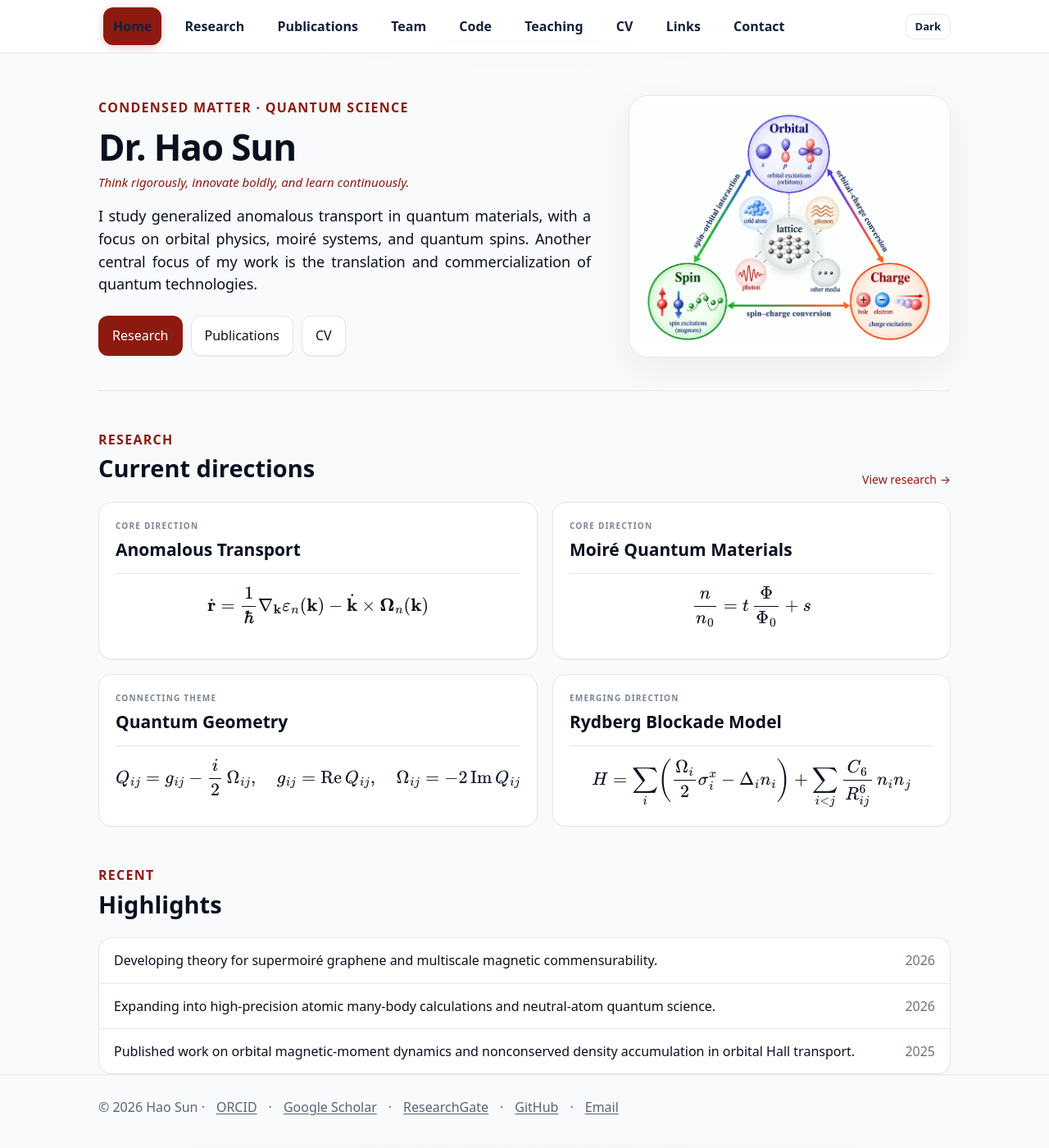
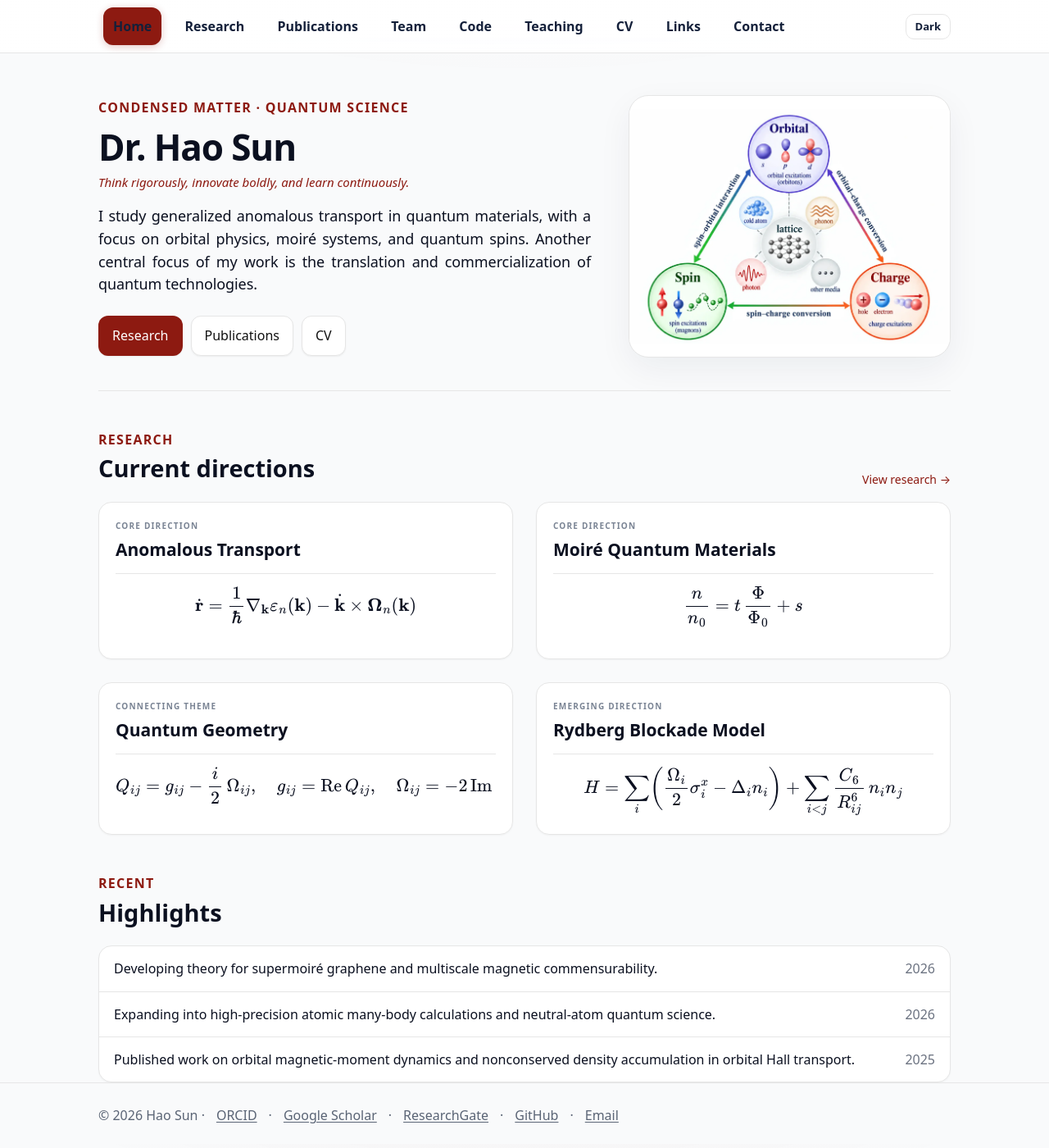
Before and after one commit to sunohao/sunohao.github.io, a Jekyll site: the page built from index.md, in a window 1280 px wide and 1400 px high, scrolled down 5 px. Shown: the whole window at 82% size. Built offline with Jekyll 4.4.1, drawn with Linux system fonts in a browser that asks for light colours.

Commit message:
Make current direction cards equal width

```diff
--- a/_layouts/default.html
+++ b/_layouts/default.html
@@ -96,12 +96,13 @@ main{padding:30px 0 64px}
 @media(min-width:800px){.cols-2{grid-template-columns:1fr 1fr}}
 @media(min-width:980px){.cols-3{grid-template-columns:repeat(3,minmax(0,1fr))}}
 
-.research-grid{display:grid;grid-template-columns:1fr 1fr;gap:18px}
-.research-card{min-height:168px}
+.research-grid{display:grid;grid-template-columns:repeat(2,minmax(0,1fr));gap:28px;align-items:stretch}
+.research-card{min-height:168px;width:100%;min-width:0}
 .research-card .muted{color:var(--ink)}
 .research-primary{min-height:192px}
 .research-card h3{font-size:21px}
 .direction-eq{
+  width:100%;
   margin-top:16px;
   padding-top:14px;
   border-top:1px solid var(--b);
@@ -188,6 +189,8 @@ pre,code{font-family:ui-monospace,SFMono-Regular,Menlo,Monaco,Consolas,"Liberati
 pre{background:#0b1220;color:#e6edf3;border-radius:12px;padding:14px;overflow:auto}
 code{background:#eef2ff;padding:2px 6px;border-radius:6px}
 
+@media(max-width:900px){
+}
 @media(max-width:860px){
   .hero-split{grid-template-columns:1fr}
   .research-feature{grid-template-columns:1fr}
```
